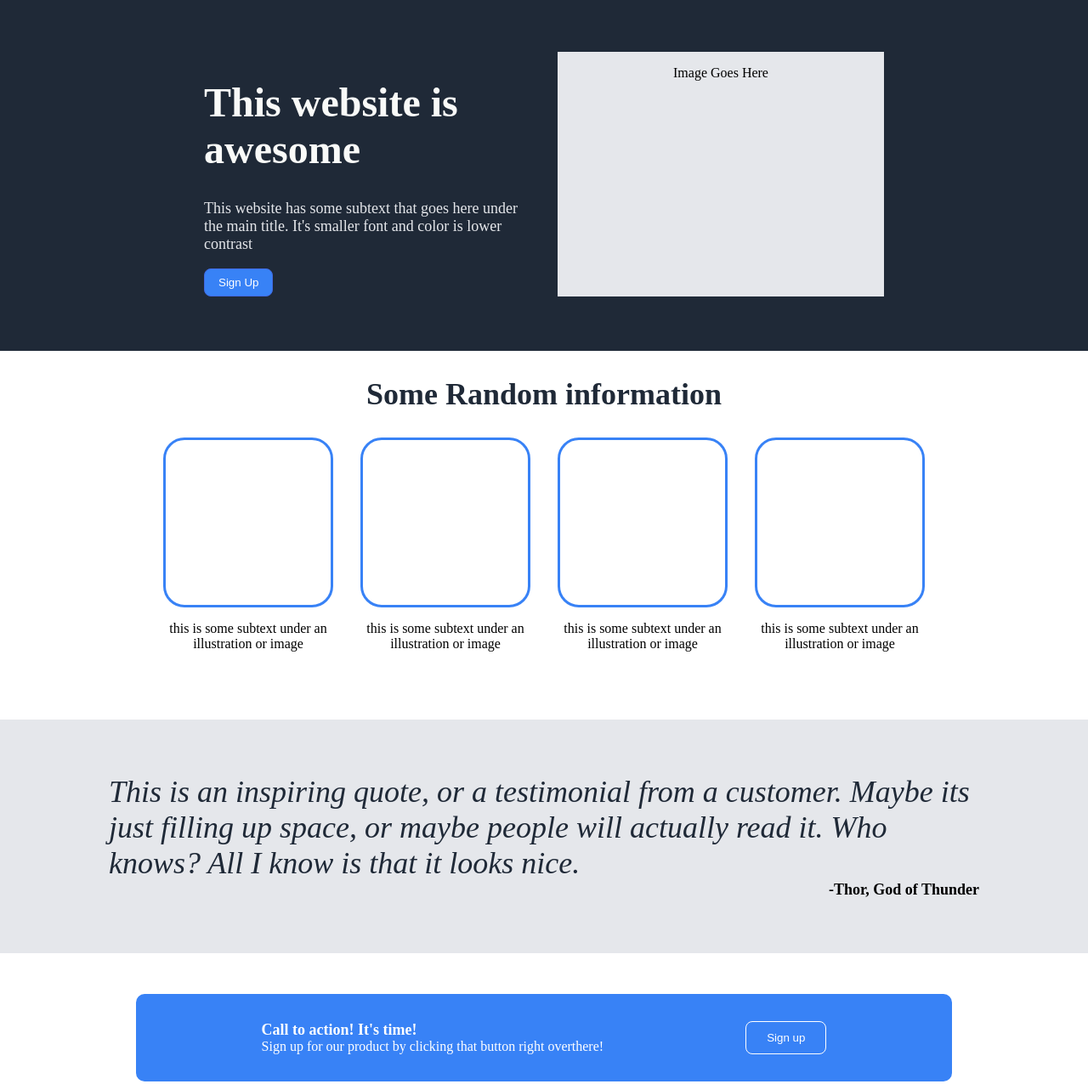
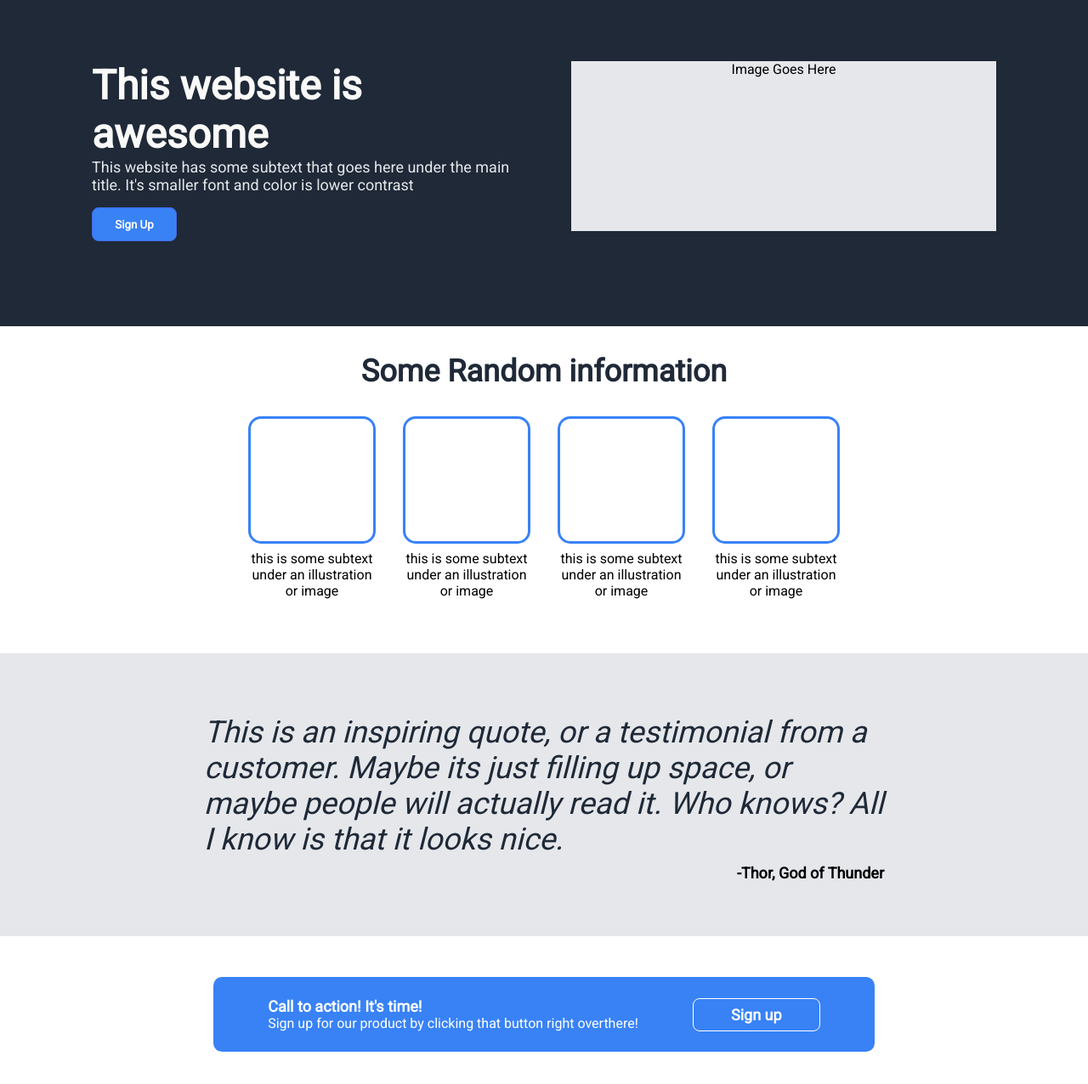
Before and after one commit to jmills45/odin-project-landing-page, a plain HTML site: page index.html in a window 1280 px wide. Shown: the part 78-1354 px from the top of the page at 85% size. Drawn offline with Linux system fonts and the light colour scheme.

Commit message:
Clean up CSS stylesheet
Modified a few elements to give a cleaner look

```diff
--- a/index.html
+++ b/index.html
@@ -6,6 +6,7 @@
     <meta name="viewport" content="width=device-width, initial-scale=1.0">
     <title>Landing Page</title>
     <link rel="stylesheet" href="./style.css">
+    <link rel="stylesheet" href="https://fonts.googleapis.com/css?family=Roboto">
 </head>
 <body>
     <header class="header-content">
--- a/style.css
+++ b/style.css
@@ -2,9 +2,7 @@
 
 * {
     box-sizing: border-box;
-}
-
-body {
+    font-family: "roboto";
     margin: 0px;
     padding: 0px;
 }
@@ -16,11 +14,13 @@ body {
     justify-content: space-around;
     align-items: center;
     background-color: #1f2937;
+    min-height: 50px;
 }
 
 .logo {
     color: #F9FAF8;
     font-size: 24px;
+    font-weight: 800;
 }
 
 .header-links {
@@ -30,8 +30,6 @@ body {
 
 li {
     list-style: none;
-    margin: 0px;
-    padding: 0px;
 }
 
 .links {
@@ -44,14 +42,17 @@ li {
 .hero {
     display: flex;
     justify-content: center;
-    align-items: stretch;
-    gap: 32px;
+    gap: 64px;
     background-color: #1f2937;
-    padding: 64px;
+    padding: 100px;
+    overflow: hidden;
 }
 
 .hero-text {
-    width: 30vw;
+    display: flex;
+    flex-direction: column;
+    min-width: 300px;
+    max-width: 500px;
 }
 
 .hero-main-text {
@@ -63,22 +64,25 @@ li {
 .hero-sub-text {
     font-size: 18px;
     color: #E5E7EB;
+    margin-bottom: 16px;
 }
 
 .hero-image {
     background-color: #E5E7EB;
-    width: 30vw;
+    width: 500px;
+    height: 200px;
     text-align: center;
 }
 
 .button-hero {
     background: #3882F6;
     cursor: pointer;
-    padding: 8px 16px;
     border: 1px solid royalblue;
     border-radius: 8px;
+    font-weight: 800;
     color: white;
-
+    width: 100px;
+    height: 40px;
 }
 
 /* Info and Card Area */
@@ -88,6 +92,14 @@ li {
     font-size: 36px;
     font-weight: 900;
     color: #1F2937;
+    margin: 32px 0px;
+}
+
+.card-container {
+    display: flex;
+    flex-direction: column;
+    flex: 0;
+    text-align: center;
 }
 
 .card-area {
@@ -98,43 +110,38 @@ li {
     margin-bottom: 64px;
 }
 
-.card-container {
-    display: flex;
-    flex-direction: column;
-    flex: 0;
-    align-items: center;
-    text-align: center;
-}
-
 .card {
     border: 3px solid #3882F6;
-    border-radius: 25px;
-    height: 200px;
-    width: 200px;
+    border-radius: 15px;
+    height: 150px;
+    width: 150px;
+    margin-bottom: 8px;
 }
 
 /* -- Quote Area --*/
 
 .quote-container {
     display: flex;
+    justify-content: center;
     background-color: #E5E7EB;
     padding: 64px 128px;
+}
+
+.quote {
+    max-width: 800px;
 }
 
 .quote-text {
     font-size: 36px;
     font-style: italic;
     color: #1F2937;
-    padding: 0px;
-    margin: 0px;
+    margin: 8px 0px;
 }
 
 .quote-author {
     font-size: 18px;
     font-weight: bold;
     text-align: right;
-    padding: 0px;
-    margin: 0px;
 }
 
 /* -- Call to Action -- */
@@ -148,33 +155,31 @@ li {
 
 .call-to-action {
     display: flex;
+    gap: 64px;
     justify-content: space-around;
+    align-items: center;
     background-color: #3882F6;
-    padding: 32px 64px;
+    padding: 24px 64px;
     border-radius: 10px;
-    width: 75vw;
     color: white;
 }
 
 .call-to-action-text-main {
     font-size: 18px;
     font-weight: bold;
-    padding: 0px;
-    margin: 0px;
-}
-
-.call-to-action-text-subtitle {
-    padding: 0px;
-    margin: 0px;
 }
 
 .button-call-to-action {
     background: #3882F6;
     cursor: pointer;
-    padding: 0px 24px;
     border: 1px solid white;
     border-radius: 8px;
     color: white;
+    font-size: 18px;
+    font-weight: 800;
+    padding: 8px 16px;
+    min-width: 150px;
+    max-height: 50px;
 }
 
 /* -- Footer -- */
@@ -184,4 +189,5 @@ li {
     text-align: center;
     padding: 16px;
     color: white;
+    min-height: 50px;
 }
```
